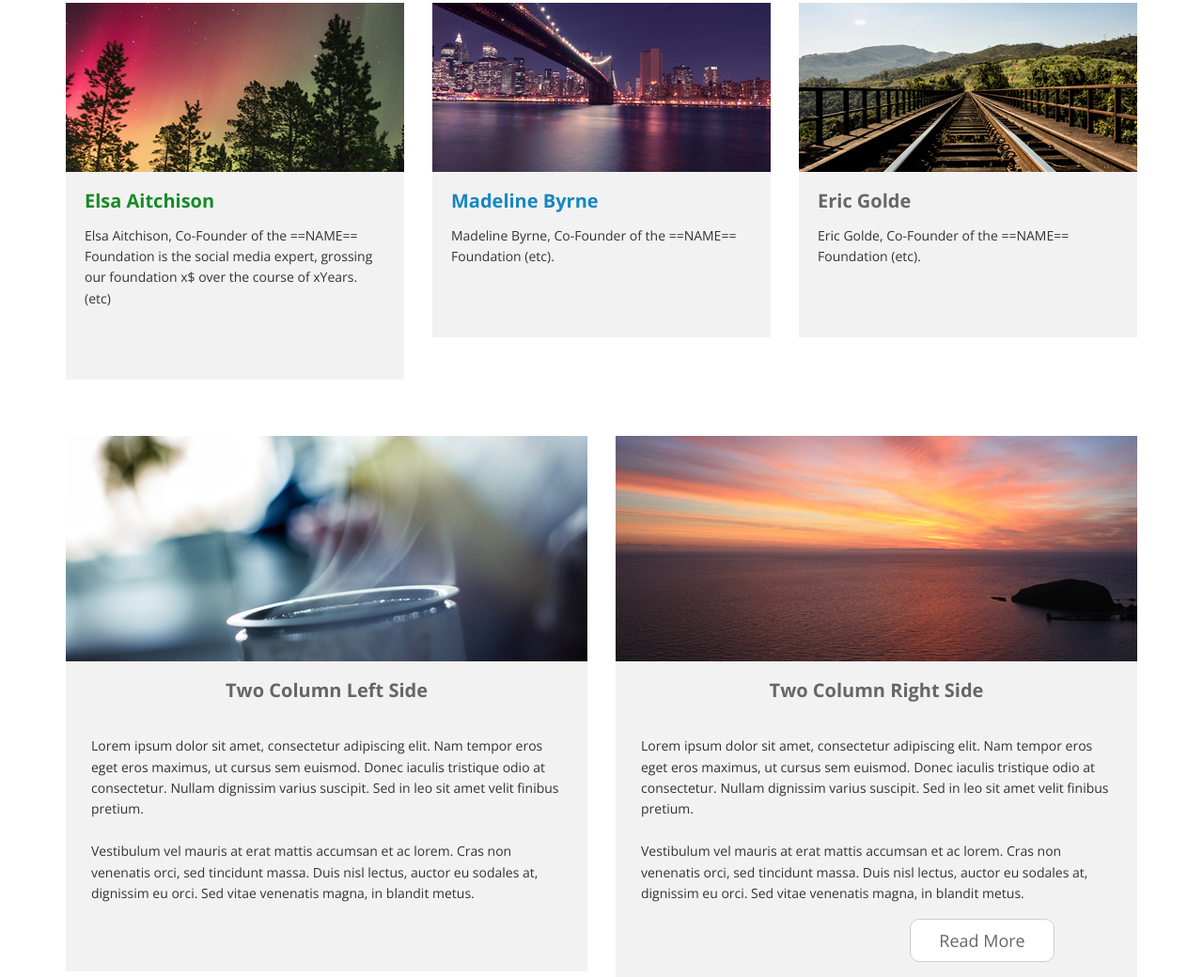
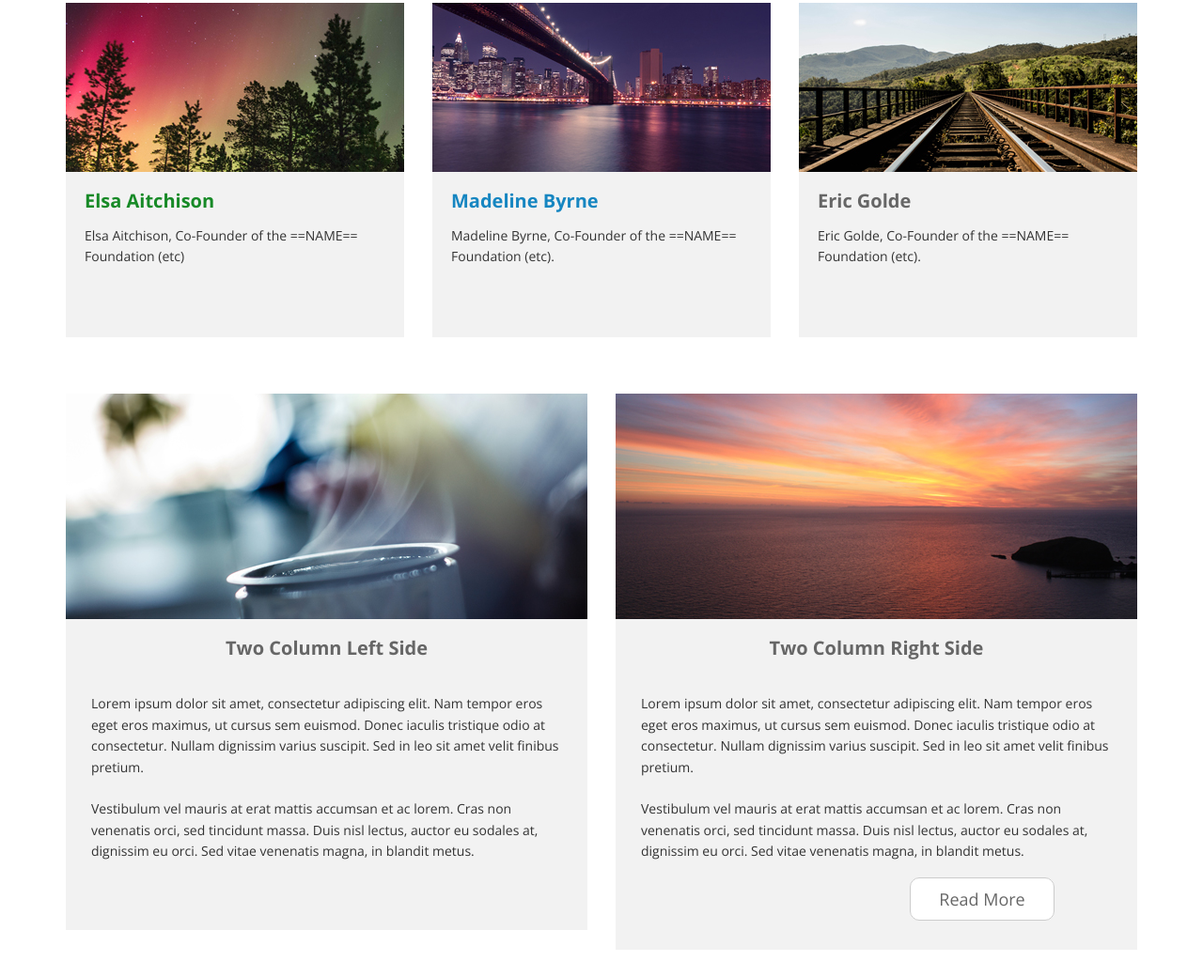
Before and after one commit to egold555/Social-Innovations, a plain HTML site: page index.html in a window 1280 px wide. Shown: the part 682-1722 px from the top of the page at 94% size. Drawn offline with nearby package versions, Linux system fonts and the light colour scheme.

Commit message:
Auto update (FROM ATHLON)

```diff
--- a/index.html
+++ b/index.html
@@ -55,7 +55,7 @@
 						<div class="feature-content">
 							<img src="img/1-1.jpg" alt="Image">
 							<h2 class="feature-content-title green-text">Elsa Aitchison</h2>
-							<p class="feature-content-description">Elsa Aitchison, Co-Founder of the ==NAME== Foundation is the social media expert, grossing our foundation x$ over the course of xYears. (etc)
+							<p class="feature-content-description">Elsa Aitchison, Co-Founder of the ==NAME== Foundation (etc)
 							</p>
 							<!-- <a href="#" class="feature-content-link green-btn">button green</a> -->
 						</div>
```
Also changed, not shown: 2 other files.
